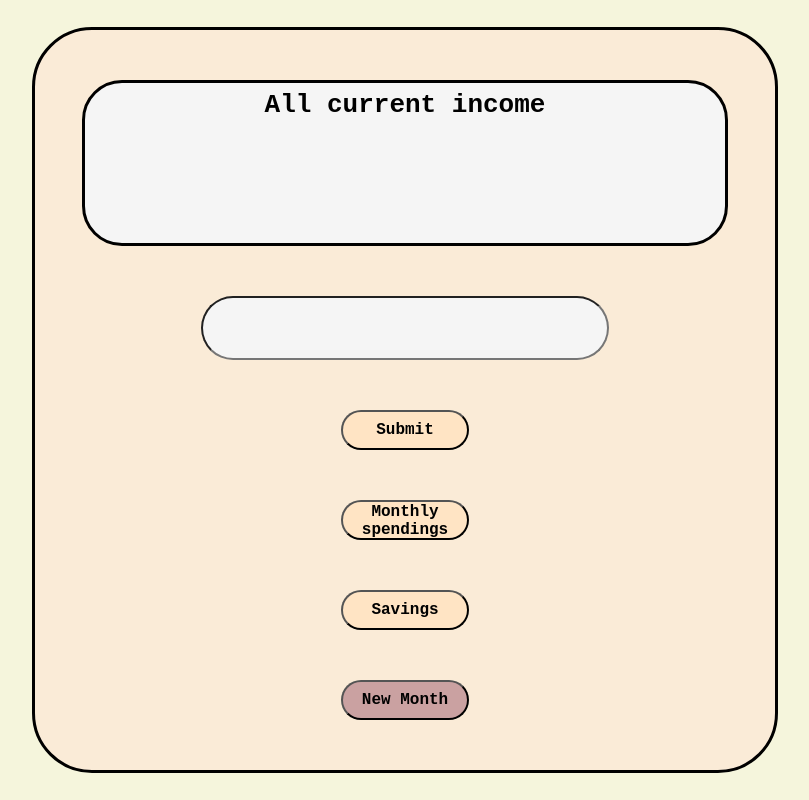
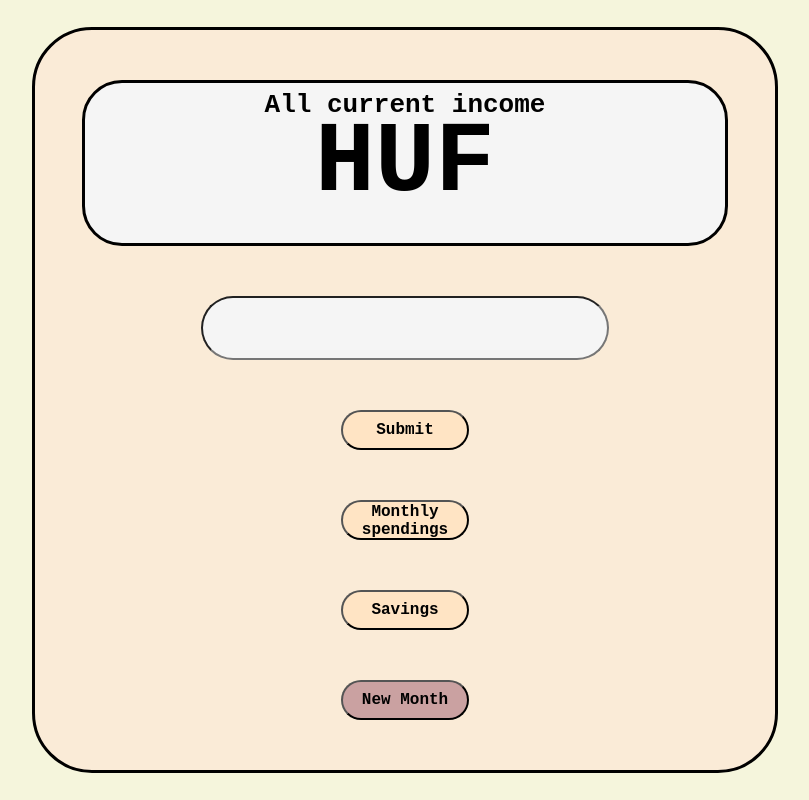
Before and after one commit to Dmate889/Angular_mini_projects, an Angular app in the folder Expense_Tracker/: page / in a window 1280 px wide. Shown: the whole page, without its empty margins (235-1044 px from the left). Built offline with nearby package versions, Linux system fonts and the light colour scheme; no server answers.

Commit message:
formatting income value

```diff
--- a/Expense_Tracker/src/app/components/tracker-window/tracker-window.component.html
+++ b/Expense_Tracker/src/app/components/tracker-window/tracker-window.component.html
@@ -13,7 +13,7 @@
             <button (click)="sub()" class="sub">Subtract</button>
         </div>
         <label class="incomeLabel">All current income</label>
-        <div class="moneyContainer" id="moneyContainer">{{moneyContainer}}</div>
+        <div class="moneyContainer" id="moneyContainer">{{moneyContainer | number:'1.0'}} HUF</div>
         <form>
             <input type="number" id="moneyInput">
             <button class="submitButton" type="submit" (click)="setIncome($event, op)">Submit</button>
--- a/Expense_Tracker/src/app/components/tracker-window/tracker-window.component.ts
+++ b/Expense_Tracker/src/app/components/tracker-window/tracker-window.component.ts
@@ -23,11 +23,11 @@ export class TrackerWindowComponent implements OnInit {
         if (response && response.rows && response.rows.length > 0) {
           this.moneyContainer = response.rows[0].income;
         } else {
-          console.warn("Nincs megfelelő adat a válaszban.");
+          console.warn("No data in response");
         }
       },
       (error) => {
-        console.error(`Hiba történt az API hívás során: ${apiUrl}`, error);
+        console.error(`Error occurred when calling endpoint: ${apiUrl}`, error);
       }
     );
   }
```
